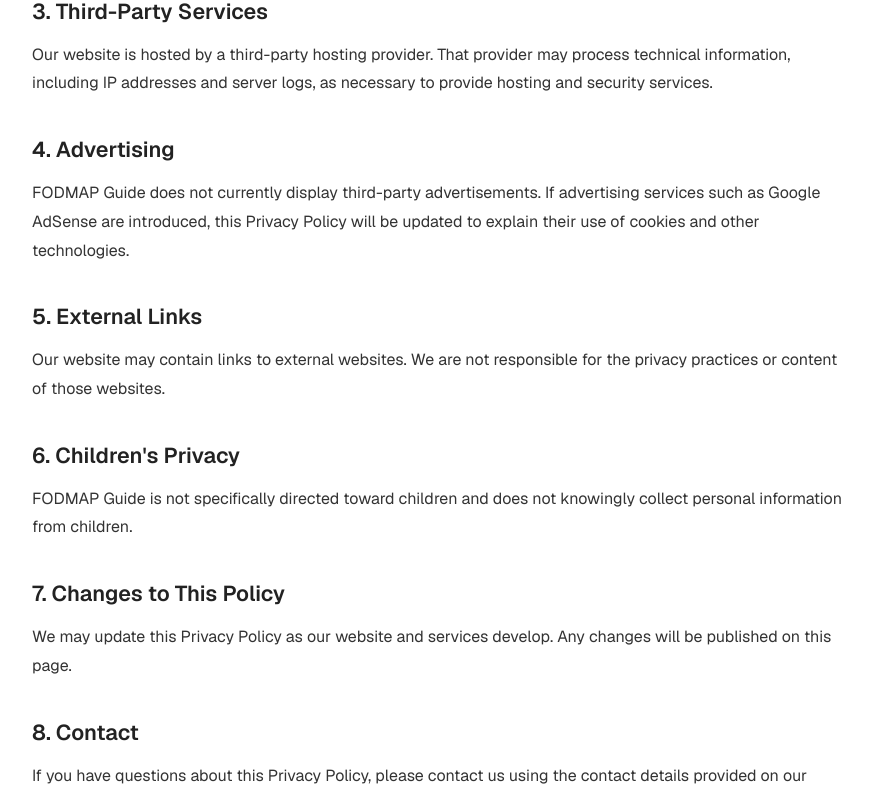
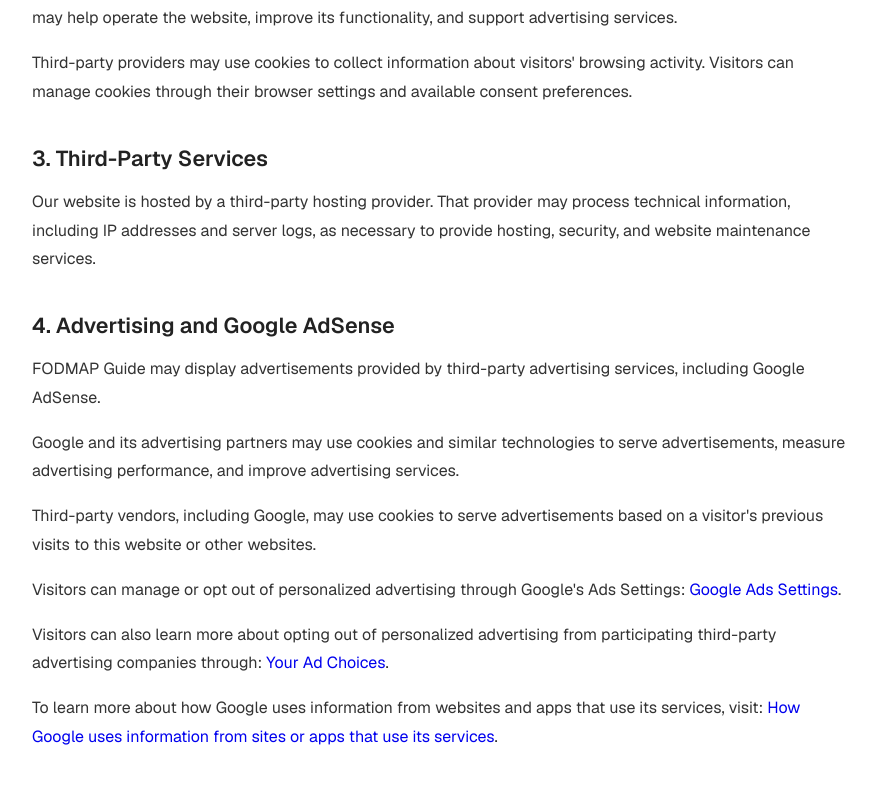
Before and after one commit to wayneymc-max/ready, a Next.js app: page /privacy-policy in a window 1280 px wide. Shown: the part 585-1378 px from the top of the page, without its empty margins (198-1074 px from the left). Built offline with nearby package versions, Linux system fonts and the light colour scheme.

Commit message:
Add AdSense verification meta tag

```diff
--- a/src/app/layout.js
+++ b/src/app/layout.js
@@ -28,6 +28,12 @@ export const metadata = {
     "IBS symptoms",
   ],
 
+  verification: {
+    other: {
+      "google-adsense-account": "ca-pub-9820571283008425",
+    },
+  },
+
   openGraph: {
     title: "FODMAP Food Guide",
     description:
--- a/src/app/privacy-policy/page.js
+++ b/src/app/privacy-policy/page.js
@@ -4,7 +4,7 @@ import styles from "./page.module.css";
 export const metadata = {
     title: "Privacy Policy | FODMAP Guide",
     description:
-        "Learn how FODMAP Guide handles visitor information, cookies, and privacy.",
+        "Learn how FODMAP Guide handles visitor information, cookies, advertising, and privacy.",
 };
 
 export default function PrivacyPolicy() {
@@ -29,12 +29,26 @@ export default function PrivacyPolicy() {
                 We do not directly collect personal information through forms.
             </p>
 
+            <p>
+                Our hosting provider and third-party services may process
+                technical information, such as IP addresses, browser
+                information, device information, and server logs, as necessary
+                to operate and maintain the website.
+            </p>
+
             <h2>2. Cookies and Tracking Technologies</h2>
             <p>
-                FODMAP Guide does not currently use Google Analytics or
-                advertising cookies. Our hosting provider may use technical
-                information necessary to operate, secure, and maintain the
-                website.
+                FODMAP Guide may use cookies and similar technologies
+                provided by third-party services. These technologies may
+                help operate the website, improve its functionality, and
+                support advertising services.
+            </p>
+
+            <p>
+                Third-party providers may use cookies to collect information
+                about visitors' browsing activity. Visitors can manage
+                cookies through their browser settings and available
+                consent preferences.
             </p>
 
             <h2>3. Third-Party Services</h2>
@@ -42,22 +56,74 @@ export default function PrivacyPolicy() {
                 Our website is hosted by a third-party hosting provider.
                 That provider may process technical information, including
                 IP addresses and server logs, as necessary to provide
-                hosting and security services.
+                hosting, security, and website maintenance services.
             </p>
 
-            <h2>4. Advertising</h2>
+            <h2>4. Advertising and Google AdSense</h2>
             <p>
-                FODMAP Guide does not currently display third-party
-                advertisements. If advertising services such as Google
-                AdSense are introduced, this Privacy Policy will be updated
-                to explain their use of cookies and other technologies.
+                FODMAP Guide may display advertisements provided by
+                third-party advertising services, including Google AdSense.
+            </p>
+
+            <p>
+                Google and its advertising partners may use cookies and
+                similar technologies to serve advertisements, measure
+                advertising performance, and improve advertising services.
+            </p>
+
+            <p>
+                Third-party vendors, including Google, may use cookies to
+                serve advertisements based on a visitor's previous visits
+                to this website or other websites.
+            </p>
+
+            <p>
+                Visitors can manage or opt out of personalized advertising
+                through Google's Ads Settings:
+                {" "}
+                <a
+                    href="https://adssettings.google.com/"
+                    target="_blank"
+                    rel="noopener noreferrer"
+                >
+                    Google Ads Settings
+                </a>.
+            </p>
+
+            <p>
+                Visitors can also learn more about opting out of
+                personalized advertising from participating third-party
+                advertising companies through:
+                {" "}
+                <a
+                    href="https://www.aboutads.info/choices/"
+                    target="_blank"
+                    rel="noopener noreferrer"
+                >
+                    Your Ad Choices
+                </a>.
+            </p>
+
+            <p>
+                To learn more about how Google uses information from
+                websites and apps that use its services, visit:
+                {" "}
+                <a
+                    href="https://policies.google.com/technologies/partner-sites"
+                    target="_blank"
+                    rel="noopener noreferrer"
+                >
+                    How Google uses information from sites or apps that use
+                    its services
+                </a>.
             </p>
 
             <h2>5. External Links</h2>
             <p>
                 Our website may contain links to external websites.
                 We are not responsible for the privacy practices or content
-                of those websites.
+                of those websites. Visitors should review the privacy
+                policies of external websites they visit.
             </p>
 
             <h2>6. Children's Privacy</h2>
@@ -70,7 +136,8 @@ export default function PrivacyPolicy() {
             <h2>7. Changes to This Policy</h2>
             <p>
                 We may update this Privacy Policy as our website and
-                services develop. Any changes will be published on this page.
+                services develop. Any changes will be published on this page,
+                together with an updated revision date.
             </p>
 
             <h2>8. Contact</h2>
```
